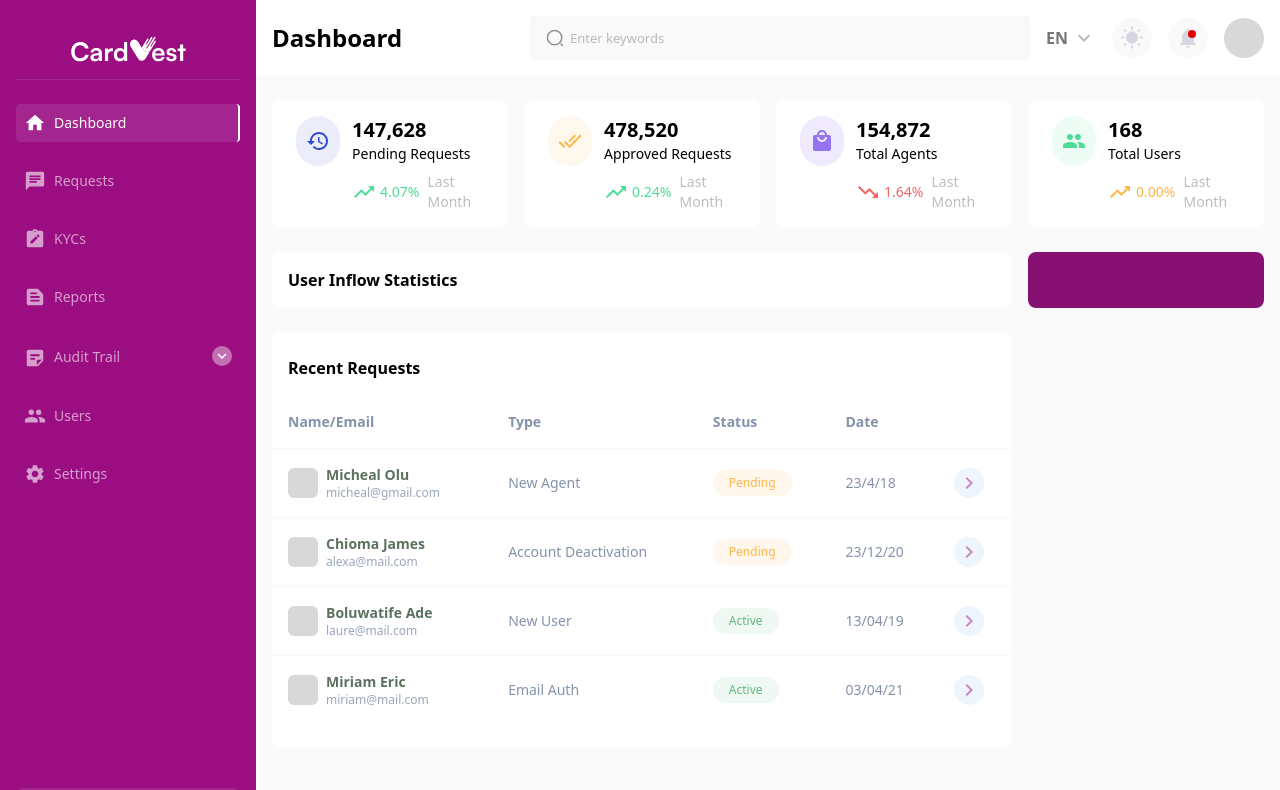
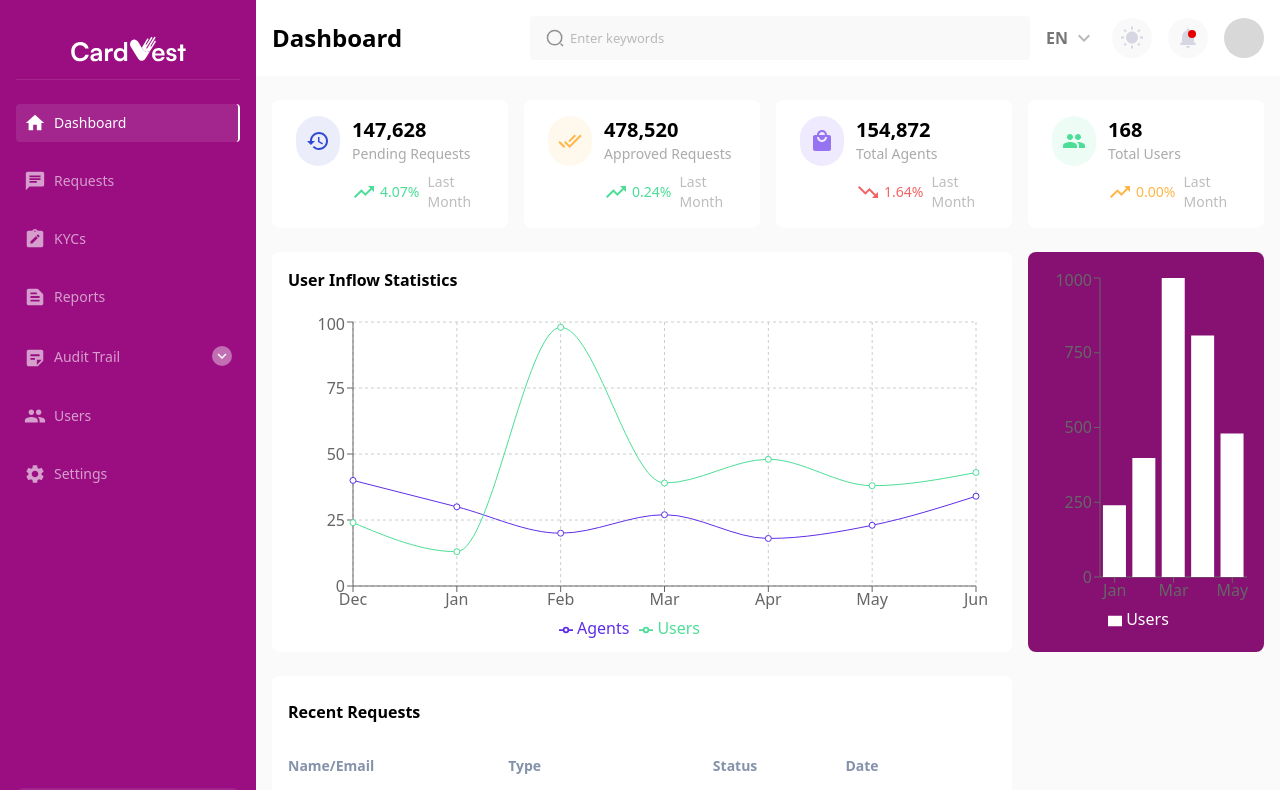
Before and after one commit to Oluwashina/Blue-Salt-Exercise2-, a React (Create React App) app: page / in a window 1280 px wide. Shown: the top 790 px of the page. Built offline with nearby package versions, Linux system fonts and the light colour scheme.

Commit message:
feat: line,bar charts component addition

```diff
--- a/package.json
+++ b/package.json
@@ -14,6 +14,7 @@
     "react-dom": "^18.2.0",
     "react-router-dom": "^6.14.1",
     "react-scripts": "5.0.1",
+    "recharts": "^2.7.2",
     "web-vitals": "^2.1.4"
   },
   "scripts": {
--- a/src/components/Cards/index.js
+++ b/src/components/Cards/index.js
@@ -10,7 +10,7 @@ const Cards = ({bgColor,icon, trendStatus, title, subtitle, trendValue,trendColo
                 </div>
                 <div>
                     <h6 className='font-semibold text-lg md:text-xl'>{title}</h6>
-                    <p className='text-sm'>{subtitle}</p>
+                    <p className='text-sm text-[#AAAAAA]'>{subtitle}</p>
 
                     <div className='mt-2 flex items-center gap-2'>
                         <div className='flex gap-1 items-center'>
--- /dev/null
+++ b/src/components/Charts/BarChart.js
@@ -0,0 +1,55 @@
+import React from 'react'
+import { BarChart, Bar, Cell, XAxis, YAxis, CartesianGrid, Tooltip, Legend, ResponsiveContainer } from 'recharts';
+
+
+const BarChartComp = () => {
+
+    const data = [
+        {
+          name: 'Jan',
+          Users: 240,
+        },
+        {
+          name: 'Feb',
+          Users: 398,
+        },
+        {
+          name: 'Mar',
+          Users: 1000,
+        },
+        {
+          name: 'Apr',
+          Users: 808,
+        },
+        {
+          name: 'May',
+          Users: 480,
+        },
+      ];
+
+    return (
+        <>
+        <ResponsiveContainer width="100%" height="100%">
+            <BarChart
+            height={300}
+            data={data}
+            margin={{
+                top: 10,
+                right: 5,
+                left: 0,
+                bottom: 5,
+            }}
+            >
+
+            <XAxis dataKey="name"  />
+            <YAxis fill='#fff' />
+            <Tooltip />
+            <Legend />
+            <Bar dataKey="Users" fill="#fff" />
+            </BarChart>
+             </ResponsiveContainer>
+        </>
+     );
+}
+
+export default BarChartComp;
--- /dev/null
+++ b/src/components/Charts/LineChart.js
@@ -0,0 +1,77 @@
+import React from 'react'
+import { LineChart, Line, XAxis, YAxis, CartesianGrid, Tooltip, Legend, ResponsiveContainer } from 'recharts';
+
+const LineChartComp = () => {
+
+    const data = [
+        {
+          name: 'Dec',
+          Agents: 40,
+          Users: 24,
+          amt: 24,
+        },
+        {
+          name: 'Jan',
+          Agents: 30,
+          Users: 13,
+          amt: 22,
+        },
+        {
+          name: 'Feb',
+          Agents: 20,
+          Users: 98,
+          amt: 22,
+        },
+        {
+          name: 'Mar',
+          Agents: 27,
+          Users: 39,
+          amt: 20,
+        },
+        {
+          name: 'Apr',
+          Agents: 18,
+          Users: 48,
+          amt: 21,
+        },
+        {
+          name: 'May',
+          Agents: 23,
+          Users: 38,
+          amt: 25,
+        },
+        {
+          name: 'Jun',
+          Agents: 34,
+          Users: 43,
+          amt: 21,
+        },
+      ];
+
+    return (
+        <>
+        <ResponsiveContainer width="100%" height="100%" className="mt-5">
+        <LineChart
+          height={300}
+          data={data}
+          margin={{
+            top: 10,
+            right: 20,
+            left: 5,
+            bottom: 40,
+          }}
+        >
+          <CartesianGrid strokeDasharray="3 3" />
+          <XAxis dataKey="name" />
+          <YAxis />
+          <Tooltip />
+          <Legend />
+          <Line type="monotone" dataKey="Agents" stroke="#5F2EEA" activeDot={{ r: 8 }} />
+          <Line type="monotone" dataKey="Users" stroke="#4CDE97" />
+        </LineChart>
+       </ResponsiveContainer>
+        </>
+    );
+}
+
+export default LineChartComp;
--- a/src/components/Sidebar/index.js
+++ b/src/components/Sidebar/index.js
@@ -150,7 +150,7 @@ const SidebarComp = ({children}) => {
                                 />
                             </div>
 
-                            <div className='flex gap-1 items-center'>
+                            <div className='flex gap-1 items-center cursor-pointer'>
                                 <p className='text-[#767676] font-semibold'>EN</p>
                                 <KeyboardArrowDownIcon style={{color: '#B9B9B9'}} />
                             </div>
--- a/src/pages/Dashboard/index.js
+++ b/src/pages/Dashboard/index.js
@@ -7,6 +7,8 @@ import TrendingDownIcon from '@mui/icons-material/TrendingDown';
 import DoneAllIcon from '@mui/icons-material/DoneAll';
 import GroupIcon from '@mui/icons-material/Group';
 import LocalMallIcon from '@mui/icons-material/LocalMall';
+import LineChartComp from '../../components/Charts/LineChart';
+import BarChartComp from '../../components/Charts/BarChart';
 
 const DashboardPage = () => {
     return (
@@ -52,11 +54,12 @@ const DashboardPage = () => {
 
             {/* user inflow stats */}
             <div className='grid grid-cols-4 gap-4 mt-6'>
-                <div className='col-span-3 bg-white rounded-lg py-4 px-4'>
+                <div className='col-span-3 bg-white rounded-lg py-4 px-4 h-[400px]'>
                   <p className='text-base font-semibold'>User Inflow Statistics</p>
-
+                     <LineChartComp />
                 </div>
-                <div className='bg-[#871073] rounded-lg py-4 px-4'>
+                <div className='bg-[#871073] rounded-lg py-4 px-3'>
+                    <BarChartComp />
 
                 </div>
             </div>
```
Also changed, not shown: 1 other file (tests, documents, lock files or other folders).
